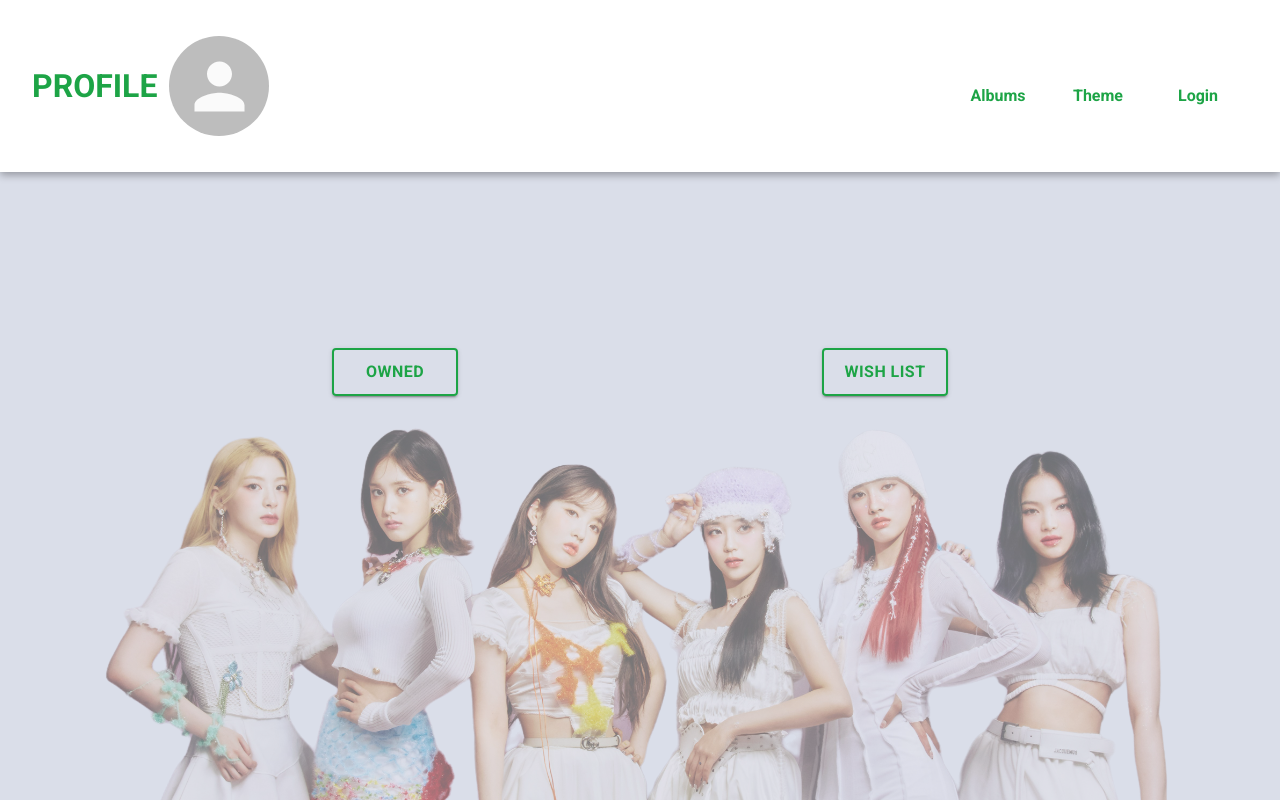
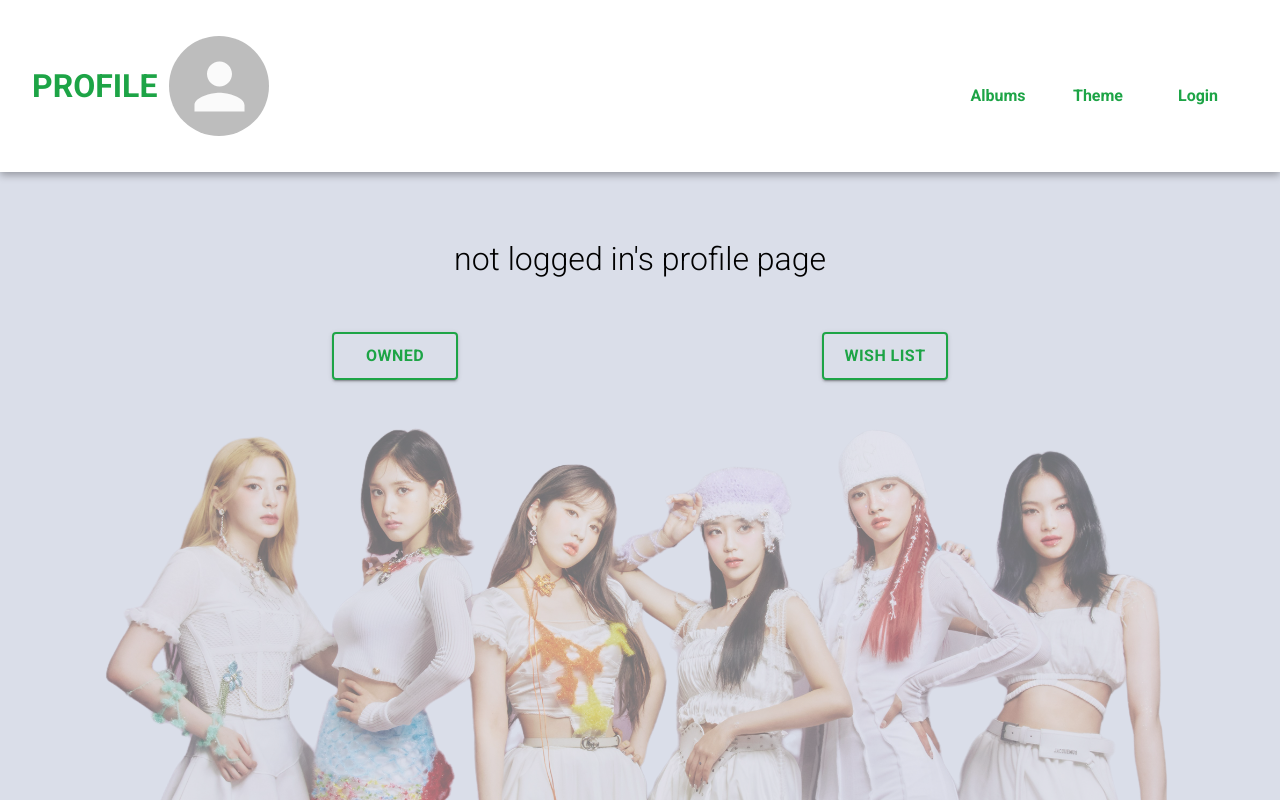
Before and after one commit to kenmyvn/Capstone_KPOP, a React (Create React App) app in the folder frontend/: page /profile in a window 1280 px wide. Built offline with nearby package versions, Linux system fonts and the light colour scheme.

Commit message:
update profile page

```diff
--- a/frontend/src/pages/ProfilePage/ProfilePage.css
+++ b/frontend/src/pages/ProfilePage/ProfilePage.css
@@ -12,5 +12,6 @@
 }
 
 .profileheading {
-  margin-top: 2rem;
+  margin-top: 15rem;
+  margin-bottom: -14rem;
 }
--- a/frontend/src/pages/ProfilePage/ProfilePage.js
+++ b/frontend/src/pages/ProfilePage/ProfilePage.js
@@ -2,11 +2,17 @@ import React from "react";
 import { Link } from "react-router-dom";
 import Button from "@mui/material/Button";
 import "./ProfilePage.css";
+import { useContext } from "react";
+import AuthContext from "../../context/AuthContext";
 
 const ProfilePage = () => {
+  const { user } = useContext(AuthContext);
+
   return (
     <div className="container">
-      <h1 className="profileheading">hello</h1>
+      <h1 className="profileheading">
+        {user ? user.username : "not logged in"}'s profile page
+      </h1>
       <div className="buttonholder">
         <div className="profilebutton">
           <Link to={`/owned`}>
```
